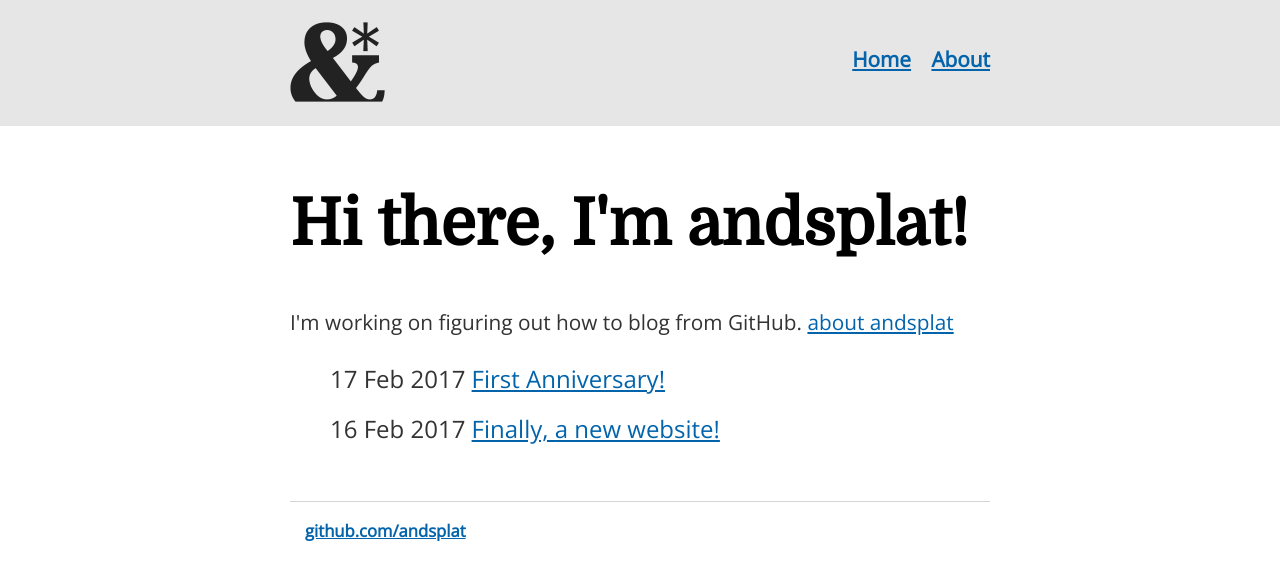
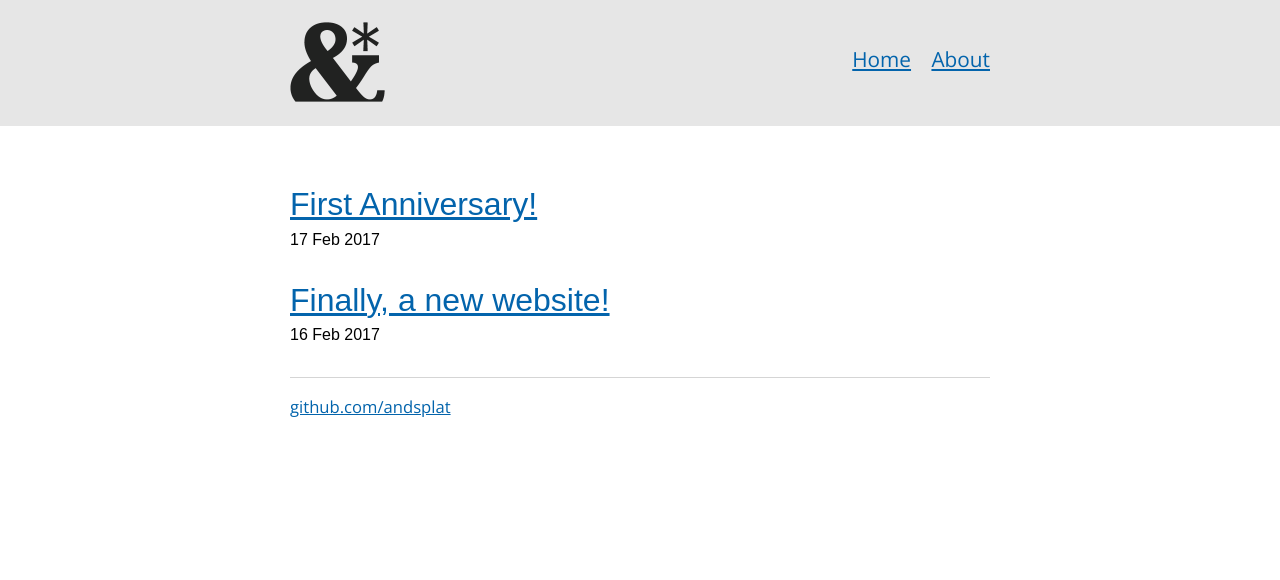
Before and after one commit to andsplat/benwfey, a Jekyll site: the page built from index.html, in a window 1280 px wide. Shown: the top 580 px of the page. Built offline with Jekyll 4.4.1, drawn with Linux system fonts in a browser that asks for light colours.

Commit message:
post listing update

```diff
--- a/css/main.css
+++ b/css/main.css
@@ -19,14 +19,17 @@ nav ul, footer ul {
     font-family: 'Open Sans', sans-serif;
     padding: 0px;
     list-style: none;
-    font-weight: bold;
 }
-nav ul li, footer ul li {
+nav ul li {
     display: inline;
     margin-left: 15px;
 }
 nav {
 	float: right;
+}
+footer ul li {
+    display: inline;
+    margin-right: 15px;
 }
 a {
     text-decoration: underline;
@@ -93,14 +96,20 @@ footer {
     font-size: .8em;
 }
 
-ul.posts {
-    margin: 20px auto 40px;
-    font-size: 1.5em;
+.posts {
+}
+.post-item {
+	margin-bottom: 2em;
+}
+.post-title {
+	font-size: 2em;
+	margin-bottom: 0.25em;
+}
+.post-date {
+}
+.post {
 }
 
-ul.posts li {
-    list-style: none;
-}
 
 
 /*  Wide Layout - Large Images: 1150px. */
--- a/index.html
+++ b/index.html
@@ -3,13 +3,19 @@ layout: default
 title: andsplat, a blog by Ben W. Fey
 ---
 <div class="blurb">
-	<h1>Hi there, I'm andsplat!</h1>
-	<p>I'm working on figuring out how to blog from GitHub. <a href="/about">about andsplat</a></p>
+
 </div><!-- /.blurb -->
 
-	<ul class="posts">
+	<div class="posts">
 
 	  {% for post in site.posts %}
-	    <li><span>{{ post.date | date_to_string }}</span> <a href="{{ post.url }}" title="{{ post.title }}">{{ post.title }}</a></li>
+	  <div class="post-item">
+		<div class="post-title">
+		<a href="{{ post.url }}" title="{{ post.title }}">{{ post.title }}</a>
+		</div>
+		<div class="post-date">
+		{{ post.date | date_to_string }}
+		</div>
+		</div>
 	  {% endfor %}
-	</ul>
+	</div>
```
